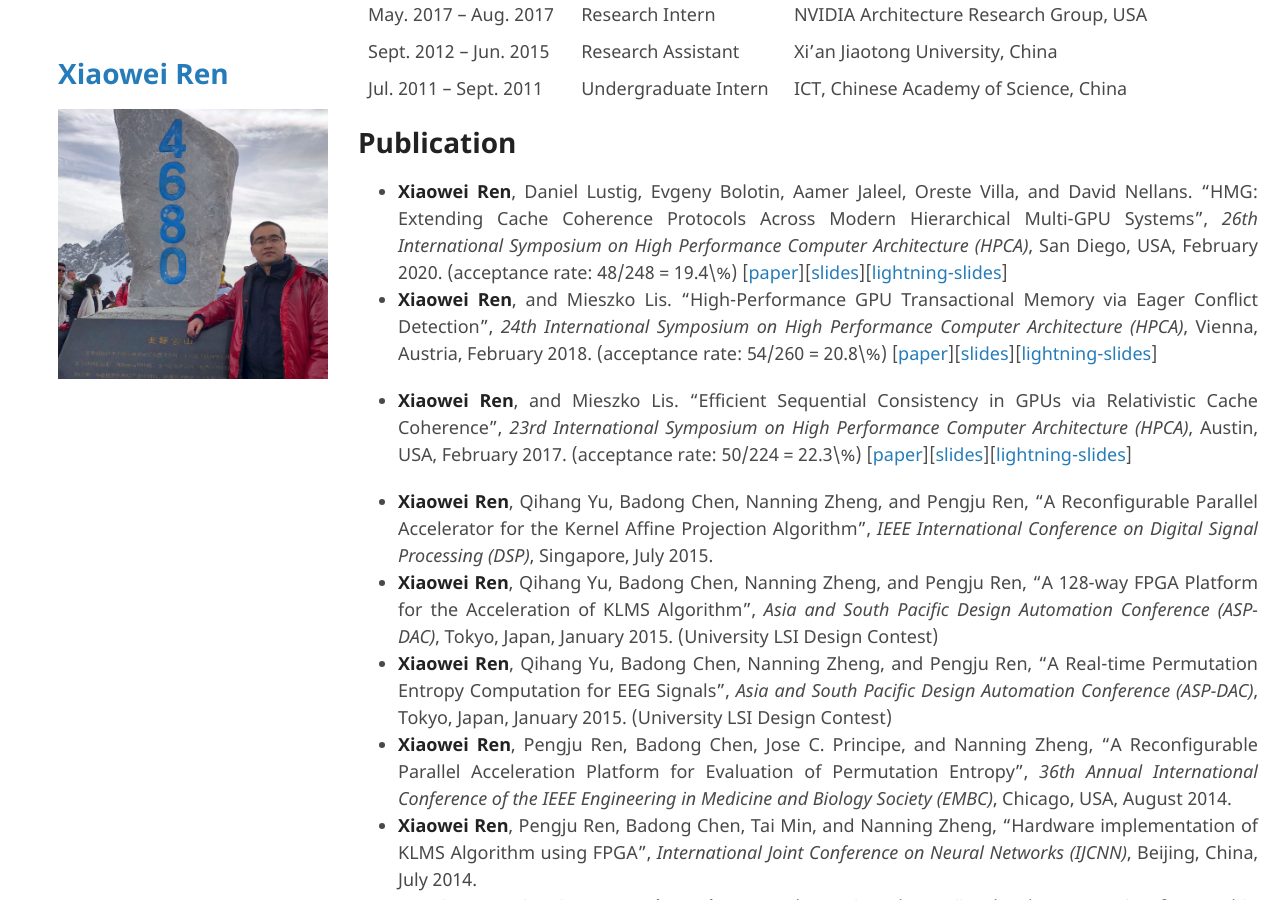
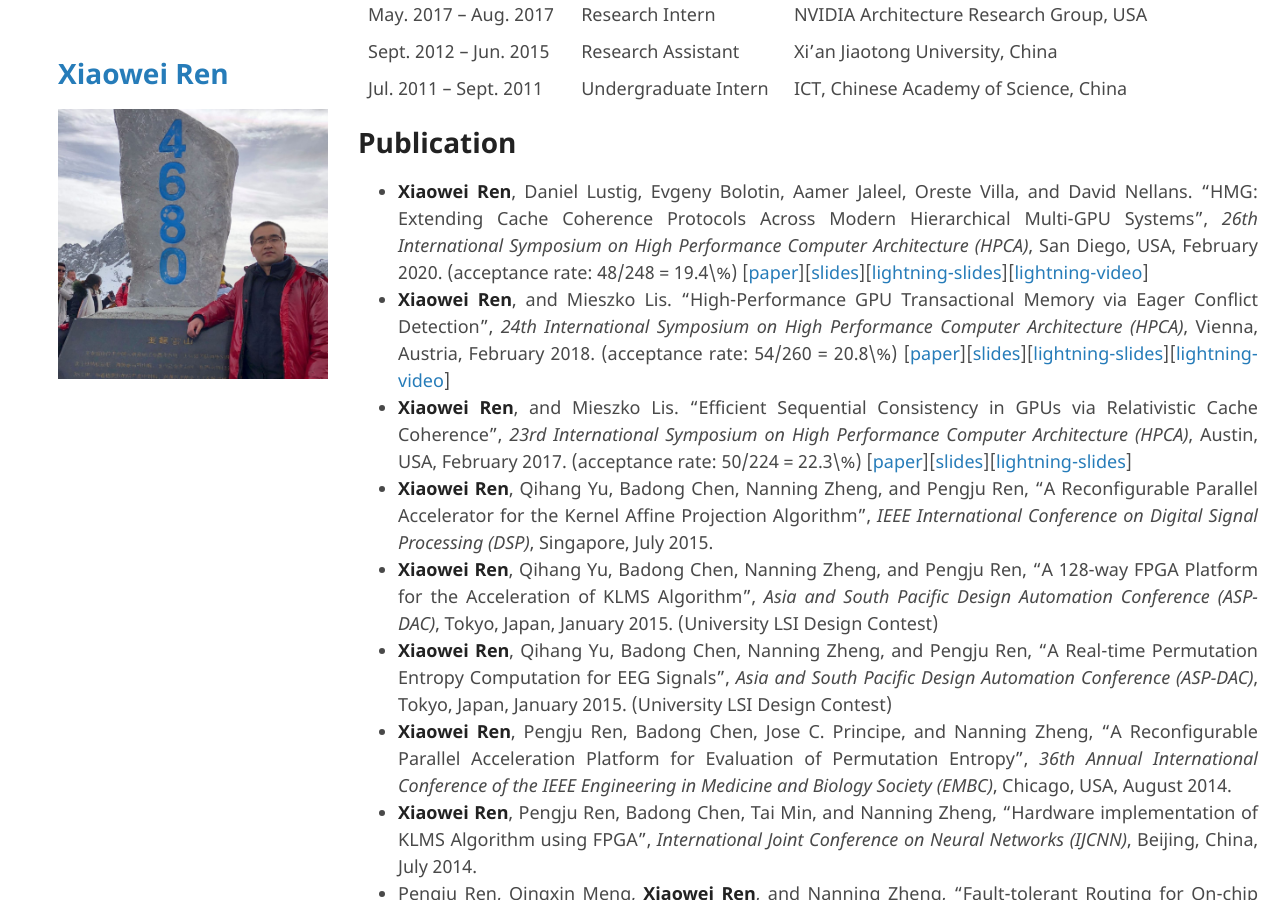
Before and after one commit to ericrxw/xiaoweiren, a Jekyll site: the page built from index.md, in a window 1280 px wide and 900 px high, scrolled down 547 px. Built offline with Jekyll 4.4.1, drawn with Linux system fonts in a browser that asks for light colours; our own code applies the rules of GitHub Pages for plain Markdown files; the repository's description, which GitHub fills in, is left out; some of the changed lines change nothing that is shown.

Commit message:
add lightning video link

```diff
--- a/index.md
+++ b/index.md
@@ -17,11 +17,9 @@ Email: xiaowei@ece.ubc.ca
 
 # Publication
 
-* **Xiaowei Ren**, Daniel Lustig, Evgeny Bolotin, Aamer Jaleel, Oreste Villa, and David Nellans. "HMG: Extending Cache Coherence Protocols Across Modern Hierarchical Multi-GPU Systems", _26th International Symposium on High Performance Computer Architecture (HPCA)_, San Diego, USA, February 2020. (acceptance rate: 48/248 = 19.4\%) [[paper](./docs/HPCA2020/HMG-HPCA2020.pdf)][[slides](./docs/HPCA2020/HMG-HPCA2020.pptx)][[lightning-slides](./docs/HPCA2020/HMG-HPCA2020-Lightning.pptx)]
-* **Xiaowei Ren**, and Mieszko Lis. "High-Performance GPU Transactional Memory via Eager Conflict Detection", _24th International Symposium on High Performance Computer Architecture (HPCA)_, Vienna, Austria, February 2018. (acceptance rate: 54/260 = 20.8\%) [[paper](./docs/HPCA2018/GETM-HPCA2018.pdf)][[slides](./docs/HPCA2018/GETM-HPCA2018.pptx)][[lightning-slides](./docs/HPCA2018/GETM-HPCA2018-Lightning.pptx)]
-
+* **Xiaowei Ren**, Daniel Lustig, Evgeny Bolotin, Aamer Jaleel, Oreste Villa, and David Nellans. "HMG: Extending Cache Coherence Protocols Across Modern Hierarchical Multi-GPU Systems", _26th International Symposium on High Performance Computer Architecture (HPCA)_, San Diego, USA, February 2020. (acceptance rate: 48/248 = 19.4\%) [[paper](./docs/HPCA2020/HMG-HPCA2020.pdf)][[slides](./docs/HPCA2020/HMG-HPCA2020.pptx)][[lightning-slides](./docs/HPCA2020/HMG-HPCA2020-Lightning.pptx)][[lightning-video](https://youtu.be/FEG6lYoWeIE)]
+* **Xiaowei Ren**, and Mieszko Lis. "High-Performance GPU Transactional Memory via Eager Conflict Detection", _24th International Symposium on High Performance Computer Architecture (HPCA)_, Vienna, Austria, February 2018. (acceptance rate: 54/260 = 20.8\%) [[paper](./docs/HPCA2018/GETM-HPCA2018.pdf)][[slides](./docs/HPCA2018/GETM-HPCA2018.pptx)][[lightning-slides](./docs/HPCA2018/GETM-HPCA2018-Lightning.pptx)][[lightning-video](https://youtu.be/WTIKRyiUYtQ)]
 * **Xiaowei Ren**, and Mieszko Lis. "Efficient Sequential Consistency in GPUs via Relativistic Cache Coherence", _23rd International Symposium on High Performance Computer Architecture (HPCA)_, Austin, USA, February 2017. (acceptance rate: 50/224 = 22.3\%) [[paper](./docs/HPCA2017/RCC-HPCA2017.pdf)][[slides](./docs/HPCA2017/RCC-HPCA2017.pptx)][[lightning-slides](./docs/HPCA2017/RCC-HPCA2017-Lightning.pptx)]
-
 * **Xiaowei Ren**, Qihang Yu, Badong Chen, Nanning Zheng, and Pengju Ren, "A Reconfigurable Parallel Accelerator for the Kernel Affine Projection Algorithm", _IEEE International Conference on Digital Signal Processing (DSP)_, Singapore, July 2015.
 * **Xiaowei Ren**, Qihang Yu, Badong Chen, Nanning Zheng, and Pengju Ren, "A 128-way FPGA Platform for the Acceleration of KLMS Algorithm", _Asia and South Pacific Design Automation Conference (ASP-DAC)_, Tokyo, Japan, January 2015. (University LSI Design Contest)
 * **Xiaowei Ren**, Qihang Yu, Badong Chen, Nanning Zheng, and Pengju Ren, "A Real-time Permutation Entropy Computation for EEG Signals", _Asia and South Pacific Design Automation Conference (ASP-DAC)_, Tokyo, Japan, January 2015. (University LSI Design Contest)
```
